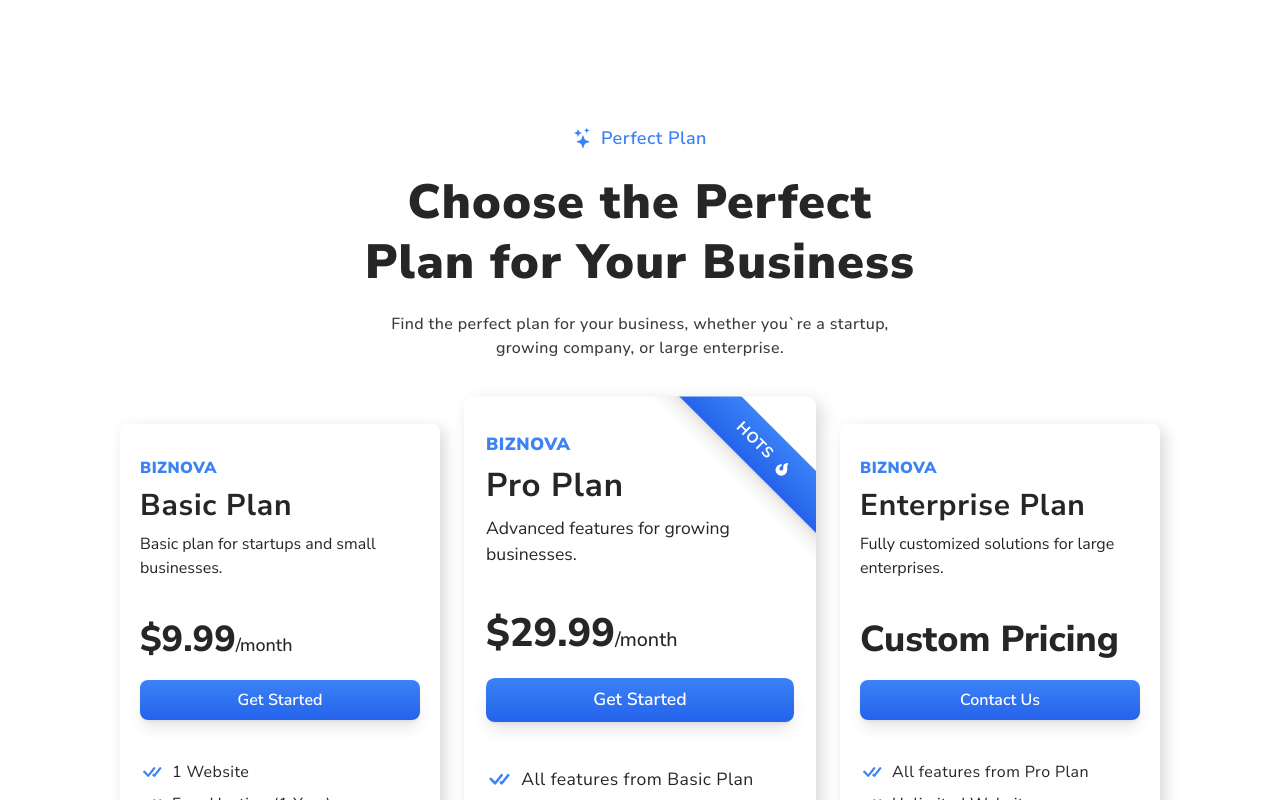
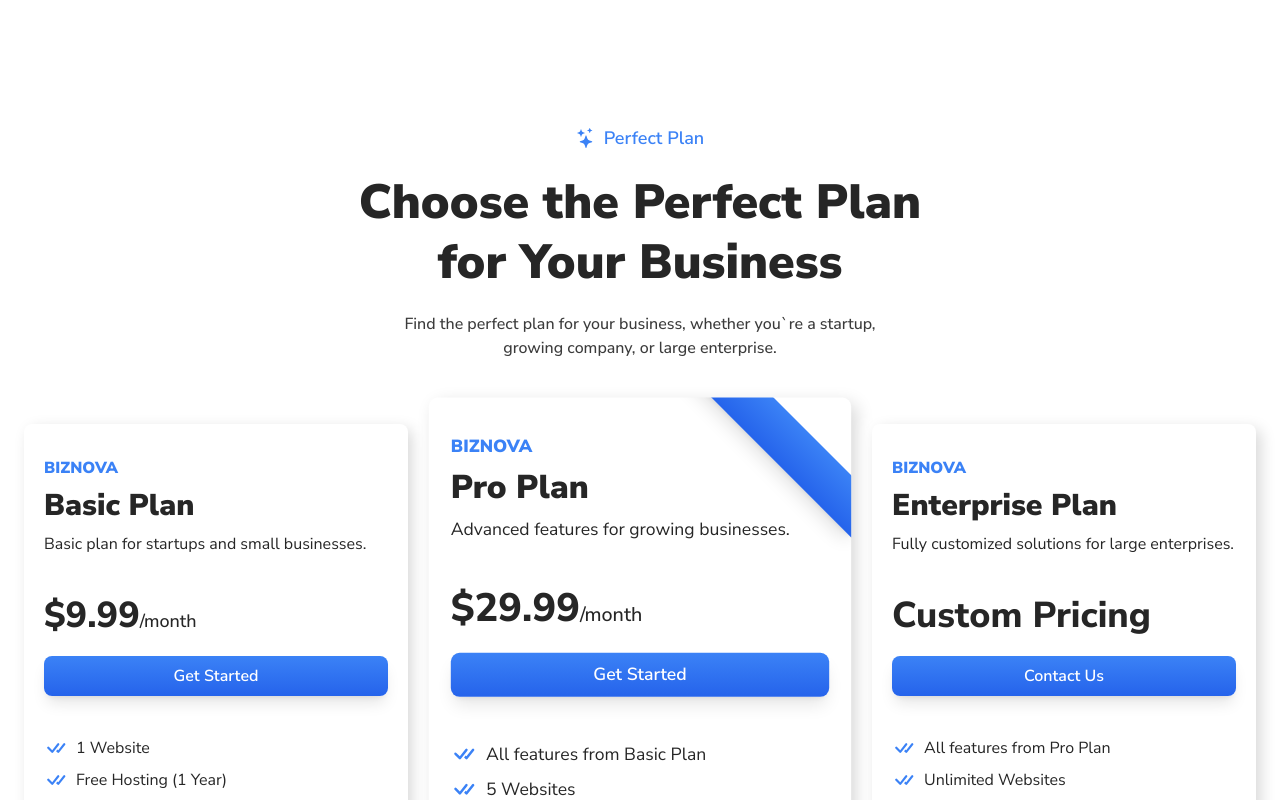
Before and after one commit to rundweb/biznova, a React (Vite) app: page /#/ in a window 1280 px wide. Shown: the part 4020-4820 px from the top of the page. Built offline with nearby package versions, Linux system fonts and the light colour scheme; a web font is replaced by a local one.

Commit message:
done animation reccomended

```diff
--- a/src/components/PricingComponents.jsx
+++ b/src/components/PricingComponents.jsx
@@ -1,3 +1,4 @@
+/* eslint-disable react/no-unknown-property */
 import { BsStars } from "react-icons/bs";
 import gsap from "gsap";
 import { useEffect } from "react";
@@ -27,21 +28,21 @@ const PricingComponents = () => {
     <section className="container-primary min-h-screen py-16 flex flex-col gap-10 md:gap-16 items-center justify-center font-ns">
       <div className="flex flex-col gap-5 text-center max-w-xl items-center justify-center">
         <div className="pricing-p">
-          <p className="flex items-center gap-2 text-primary tracking-wide font-semibold text-lg">
+          <p className="flex items-center gap-2 text-primary   font-semibold text-lg">
             <BsStars className="text-xl" />
             Perfect Plan
           </p>
         </div>
         <div className="pricing-h1">
           <h1
-            className="text-font-primary font-extrabold lg:font-black tracking-wide
+            className="text-font-primary font-extrabold lg:font-black
             text-3xl md:text-4xl lg:text-5xl md:leading-tight lg:leading-tight"
           >
             Choose the Perfect Plan for Your Business
           </h1>
         </div>
         <div className="pricing-h2">
-          <h2 className="text-font-primary/90 tracking-wide md:max-w-lg font-medium">
+          <h2 className="text-font-primary/90   md:max-w-lg font-medium">
             Find the perfect plan for your business, whether you`re a startup,
             growing company, or large enterprise.
           </h2>
@@ -51,24 +52,26 @@ const PricingComponents = () => {
         {pricingPlans.map((item, i) => (
           <div
             key={i}
-            className={`pricing relative overflow-hidden flex flex-col gap-5 px-5 py-8 neo-secondary rounded-lg w-full max-w-xs ${
+            className={`pricing relative overflow-hidden flex flex-col gap-5 px-5 py-8 neo-secondary rounded-lg w-full max-w-sm ${
               i === 1 ? "scale-110" : "scale-100"
             }`}
           >
             <div
-              className={`button-blue ${
+              className={`button-blue rounded-none ${
                 i === 1 ? "flex" : "hidden"
-              } absolute w-full top-7 -right-28 rotate-45`}
+              } absolute w-[60%] top-3 -right-12 rotate-45`}
             >
-              <h1 className="text-sm tracking-wider font-bold flex items-center gap-2">
-                HOTS <FaFire />
-              </h1>
+              <marquee behavior="scroll" direction="left">
+                <h1 className="text-sm  r font-bold flex items-center gap-2">
+                  <FaFire /> RECOMMENDATION <FaFire /> RECOMMENDATION <FaFire />
+                </h1>
+              </marquee>
             </div>
             <div className="flex flex-col gap-2 text-font-primary">
-              <p className="font-black text-base text-primary tracking-wide">
+              <p className="font-black text-base text-primary  ">
                 BIZNOVA
               </p>
-              <h1 className="font-bold text-3xl tracking-wide">{item.name}</h1>
+              <h1 className="font-black text-3xl  ">{item.name}</h1>
               <h2 className="font-normal text-base">{item.description}</h2>
             </div>
             <div className="flex flex-col gap-5 text-font-primary mt-5">
@@ -84,7 +87,9 @@ const PricingComponents = () => {
               </h3>
               <button className="button-blue font-semibold flex flex-col group">
                 <div className="overflow-hidden h-6">
-                  <div className="-mt-6 group-hover:mt-0 duration-200 ease-linear">{item.buttonText}</div>
+                  <div className="-mt-6 group-hover:mt-0 duration-200 ease-linear">
+                    {item.buttonText}
+                  </div>
                   <div className="">{item.buttonText}</div>
                 </div>
               </button>
@@ -98,7 +103,7 @@ const PricingComponents = () => {
                   <div>
                     <BsCheckAll className="text-primary text-2xl" />
                   </div>
-                  <h1 className="text-font-primary tracking-wide">{feature}</h1>
+                  <h1 className="text-font-primary  ">{feature}</h1>
                 </div>
               ))}
             </div>
```
